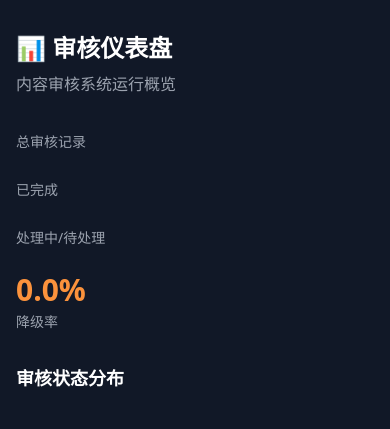
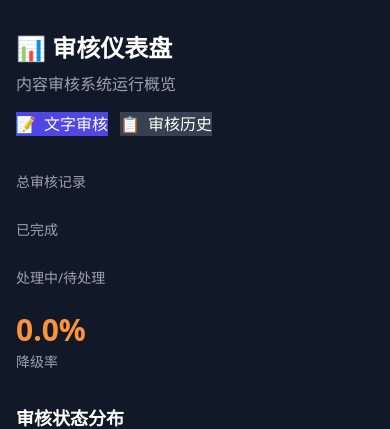
Before and after one commit to dgmt-coder/safe-launch, a Python web app: template app/web/templates/dashboard.html in a window 390 px wide. Shown: the part 65-494 px from the top of the page. Run offline with Jinja, Linux system fonts and the light colour scheme; the template is opened without the code that fills it, so the values that code supplies are empty; some libraries are stand-ins or nearby versions.

Commit message:
feat: add quick-action buttons on dashboard
- '文字审核' button links to /review
- '审核历史' button links to /history
- Responsive layout: buttons move to the right on desktop, below title on mobile

Co-Authored-By: Claude <noreply@anthropic.com>

```diff
--- a/app/web/templates/dashboard.html
+++ b/app/web/templates/dashboard.html
@@ -2,9 +2,19 @@
 {% block title %}仪表盘 - safe-launch{% endblock %}
 
 {% block content %}
-<div class="mb-8">
-    <h1 class="text-2xl font-bold text-white mb-2">📊 审核仪表盘</h1>
-    <p class="text-gray-400">内容审核系统运行概览</p>
+<div class="flex flex-col sm:flex-row sm:items-center sm:justify-between mb-8">
+    <div>
+        <h1 class="text-2xl font-bold text-white mb-2">📊 审核仪表盘</h1>
+        <p class="text-gray-400">内容审核系统运行概览</p>
+    </div>
+    <div class="flex gap-3 mt-4 sm:mt-0">
+        <a href="/review" class="btn bg-indigo-600 text-white hover:bg-indigo-500 inline-flex items-center gap-2">
+            <span>📝</span> 文字审核
+        </a>
+        <a href="/history" class="btn bg-gray-700 text-white hover:bg-gray-600 inline-flex items-center gap-2">
+            <span>📋</span> 审核历史
+        </a>
+    </div>
 </div>
 
 <!-- 统计卡片 -->
```
